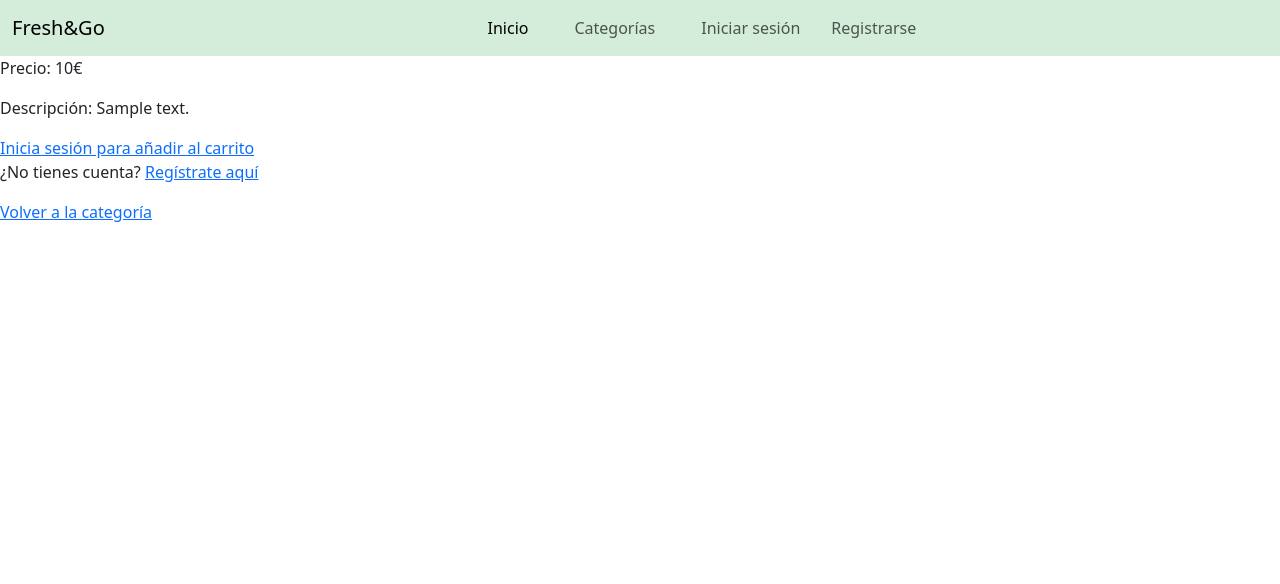
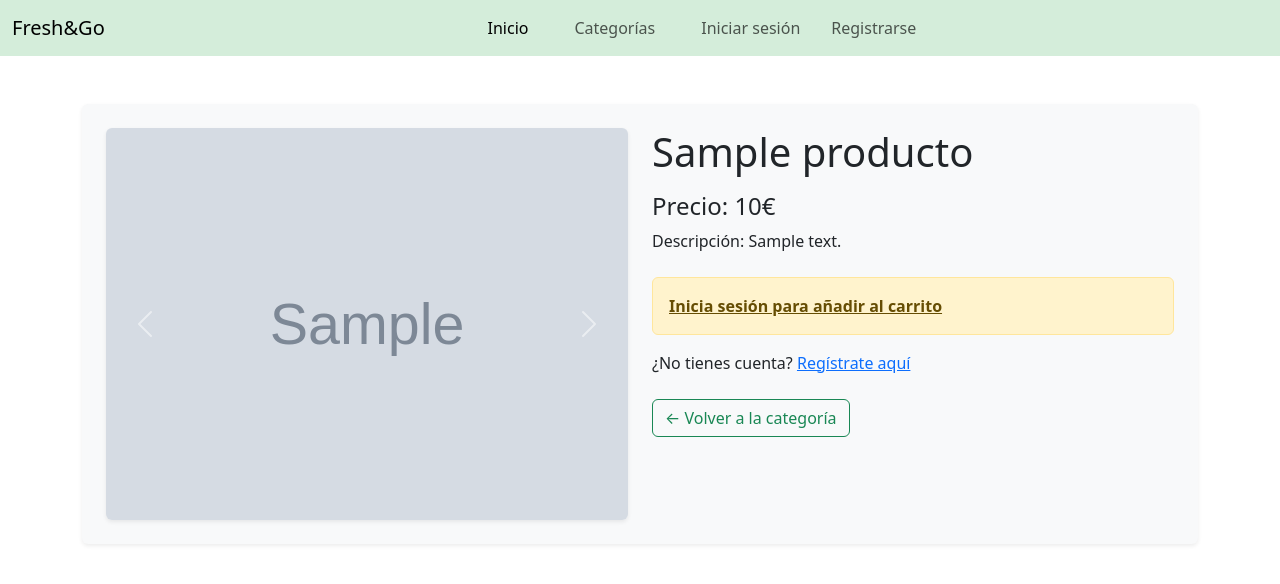
Before and after one commit to marinalp04/FreshGo, a Symfony app: template templates/producto/index.html.twig in a window 1280 px wide. Shown: the top 584 px of the page. Run offline with Twig, Linux system fonts and the light colour scheme; the template is opened without the code that fills it: most values are stand-ins (such as "Sample title", 1, 10 or a date in 2020); grey boxes marked "Sample" are stand-in pictures; some libraries are stand-ins or nearby versions.

Commit message:
style: aplicar estilos a la página de detalle del producto

```diff
--- a/src/Controller/ProductosController.php
+++ b/src/Controller/ProductosController.php
@@ -15,6 +15,7 @@ final class ProductosController extends AbstractController{
     {
         return $this->render('producto/index.html.twig', [
             'producto' => $producto,
+            'fotos' => $producto->getFotoProductos(),
         ]);
     }
 
--- a/src/DataFixtures/ProductoFixtures.php
+++ b/src/DataFixtures/ProductoFixtures.php
@@ -16,14 +16,14 @@ class ProductoFixtures extends Fixture implements DependentFixtureInterface
         $producto1->setNombre('Ensalada César');
         $producto1->setDescripcion('Ensalada con pollo, lechuga y aderezo César.');
         $producto1->setPrecio(12.99);
-        $producto1->setCategoria($this->getReference('categoria1', Categoria::class));
+        $producto1->setCategoria($this->getReference('categoria2', Categoria::class));
         $manager->persist($producto1);
 
         $producto2 = new Producto();
         $producto2->setNombre('Hamburguesa vegana');
         $producto2->setDescripcion('Hamburguesa hecha con garbanzos y especias.');
         $producto2->setPrecio(8.99);
-        $producto2->setCategoria($this->getReference('categoria2', Categoria::class));
+        $producto2->setCategoria($this->getReference('categoria1', Categoria::class));
         $manager->persist($producto2);
 
         $manager->flush();
--- a/src/DataFixtures/UsuarioFixtures.php
+++ b/src/DataFixtures/UsuarioFixtures.php
@@ -16,7 +16,7 @@ class UsuarioFixtures extends Fixture
         $usuario1->setNombre('Marina');
         $usuario1->setApellidos('Lopez Arriaga');
         $usuario1->setEmail('mloparr@gmail.com');
-        $usuario1->setContrasena('1234');
+        $usuario1->setPassword('1234');
         $usuario1->setDireccion('Calle de la Paz, 123');
         $usuario1->setTelefono('123456789');
         $usuario1->setRol('0');
--- a/templates/producto/index.html.twig
+++ b/templates/producto/index.html.twig
@@ -1,25 +1,77 @@
 {% extends 'base.html.twig' %}
+
+{% block stylesheets %}
+    {{ parent() }}
+    <link rel="stylesheet" href="{{ asset('css/producto.css') }}">
+{% endblock %}
 
 {% block title %}{{ producto.nombre }}{% endblock %}
 
 {% block content %}
-    <p>Precio: {{ producto.precio }}€</p>
-    <p>Descripción: {{ producto.descripcion }}</p>
+<div class="container mt-5">
+    <div class="producto-container p-4 rounded shadow-sm bg-light">
 
-    <form action="{{ path('anadir_al_carrito', { id: producto.id }) }}" method="post">
+        <div class="row">
+            {# Carrusel de fotos #}
+            <div class="col-md-6">
+                {% if fotos is not empty %}
+                    <div id="carouselFotos" class="carousel slide" data-bs-ride="carousel">
+                        <div class="carousel-inner rounded shadow-sm">
+                            {% for foto in fotos %}
+                                <div class="carousel-item {% if loop.first %}active{% endif %}">
+                                    <img src="{{ asset('uploads/fotos_productos/' ~ foto.foto) }}" class="d-block w-100 " alt="Foto {{ loop.index }}">
+                                </div>
+                            {% endfor %}
+                        </div>
+                        <button class="carousel-control-prev" type="button" data-bs-target="#carouselFotos" data-bs-slide="prev">
+                            <span class="carousel-control-prev-icon" aria-hidden="true"></span>
+                            <span class="visually-hidden">Anterior</span>
+                        </button>
+                        <button class="carousel-control-next" type="button" data-bs-target="#carouselFotos" data-bs-slide="next">
+                            <span class="carousel-control-next-icon" aria-hidden="true"></span>
+                            <span class="visually-hidden">Siguiente</span>
+                        </button>
+                    </div>
+                {% else %}
+                    <p>No hay imágenes disponibles.</p>
+                {% endif %}
+            </div>
+
+            {# Información del producto #}
+            <div class="col-md-6">
+                <h1 class="producto-titulo mb-3">{{ producto.nombre }}</h1>
+                <p class="producto-precio h4 mb-2">Precio: {{ producto.precio }}€</p>
+                <p class="producto-descripcion mb-4">Descripción: {{ producto.descripcion }}</p>
+
+                <form action="{{ path('anadir_al_carrito', { id: producto.id }) }}" method="post" class="producto-form mb-4">
                     {% if app.user %}
-            <label for="cantidad">Cantidad:</label>
-            <input type="number" id="cantidad" name="cantidad" value="1" min="1">
-            <button type="submit">Añadir al carrito</button>
+                        <div class="d-flex flex-column flex-md-row align-items-start gap-2">
+                            <div>
+                                <label for="cantidad" class="form-label fw-semibold">Cantidad:</label>
+                                <input type="number" id="cantidad" name="cantidad" value="1" min="1" class="form-control w-auto">
+                            </div>
+                            <button type="submit" class="btn btn-success mt-2 mt-md-4">Añadir al carrito</button>
+                        </div>
                     {% else %}
-            <a href="{{ path('app_login', { redirectTo: path('producto_detalle', { id: producto.id }) }) }}">
+                        <div class="alert alert-warning mt-3">
+                            <a href="{{ path('app_login', { redirectTo: path('producto_detalle', { id: producto.id }) }) }}" class="alert-link">
                                 Inicia sesión para añadir al carrito
                             </a>
-            <p>¿No tienes cuenta? <a href="{{ path('app_registro', { redirectTo: path('producto_detalle', { id: producto.id }) }) }}">
+                        </div>
+                        <p>¿No tienes cuenta?
+                            <a href="{{ path('app_registro', { redirectTo: path('producto_detalle', { id: producto.id }) }) }}">
                                 Regístrate aquí
-            </a></p>
+                            </a>
+                        </p>
                     {% endif %}
                 </form>
 
-    <a href="{{ path('categoria_productos', {'id': producto.categoria.id}) }}">Volver a la categoría</a>
+                <a href="{{ path('categoria_productos', {'id': producto.categoria.id}) }}" class="btn btn-outline-success">
+                    ← Volver a la categoría
+                </a>
+            </div>
+        </div>
+
+    </div>
+</div>
 {% endblock %}
```
Also changed, not shown: public/css/producto.css (added, +63 -0 lines), src/DataFixtures/FotoProductoFixtures.php (+8 -3 lines), public/uploads/fotos_productos/ensalada_cesar1.jpg (added), public/uploads/fotos_productos/ensalada_cesar2.jpg (added), 1 other file. Lines whose indentation alone changed are shown as unchanged.
